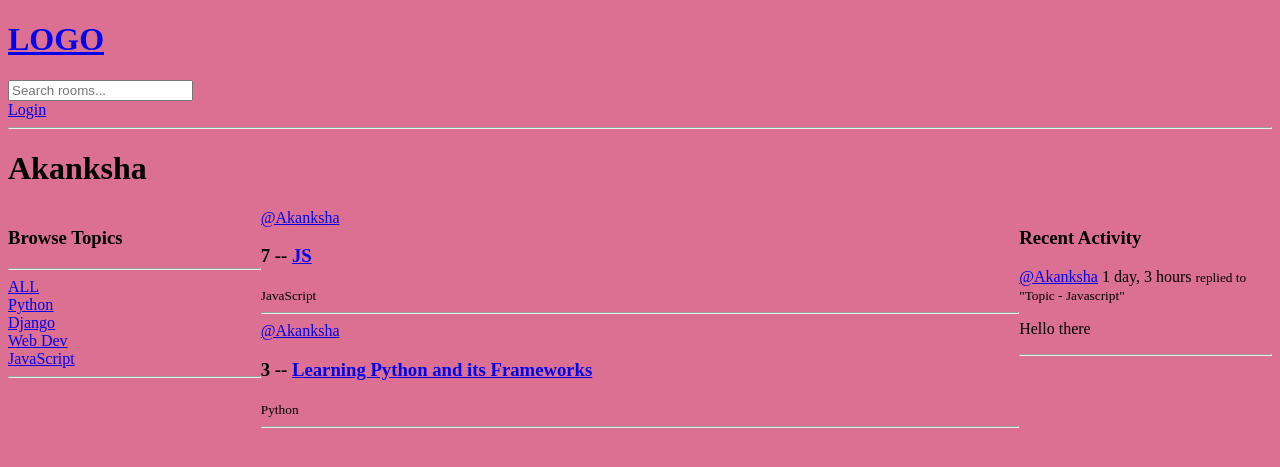
After one commit to akankshaj3004/StudyBuddy, a Django app: page /profile/1/ in a window 1280 px wide. The commit adds this page. Shown: the top 467 px of the page. Run offline with Django 4.2, Linux system fonts and the light colour scheme; data comes from the database, SQL or seed files in the repository.

Commit message:
User Profile

```diff
--- a/studybud/base/templates/base/activity_component.html
+++ b/studybud/base/templates/base/activity_component.html
@@ -1,7 +1,7 @@
 <h3>Recent Activity</h3>
     {% for message in room_messages %}
         <div>
-            <small>@{{message.user}} {{message.created|timesince}}</small>
+            <a href="{% url 'user-profile' message.user.id %}">@{{message.user}}</a> {{message.created|timesince}}
             <small>replied to "{{message.room}}"</small>
             <p>{{message}}</p>
             {% if request.user == message.user %}
--- a/studybud/base/templates/base/feed_component.html
+++ b/studybud/base/templates/base/feed_component.html
@@ -4,7 +4,7 @@
         <a href="{% url 'update-room' room.id %}">EDIT ROOM </a>
         <a href="{% url 'delete-room' room.id %}">DELETE ROOM </a>
         {% endif %}
-        <span>@{{room.host.username}}</span>
+        <a href="{% url 'user-profile' room.host.id %}">@{{room.host.username}}</a>
         <h3>
             {{room.id}} -- <a href="{% url 'room' room.id %}">{{room.name}}</a>
         </h3>
--- a/studybud/base/templates/base/home.html
+++ b/studybud/base/templates/base/home.html
@@ -10,6 +10,7 @@
 <div class="home-container">
     <div>
        {% include 'base/topics_component.html' %}
+    </div>
     <div>
         <h5>{{room_count}} Rooms Available</h5>
         <a href="{% url 'create-room' %}"> CREATE ROOM</a>
--- /dev/null
+++ b/studybud/base/templates/base/profile.html
@@ -0,0 +1,24 @@
+{% extends 'main.html' %}
+
+{% block content %}
+    <h1>
+        {{user.username}}
+    </h1>
+    <style>
+        .profile-container{
+            display: grid;
+            grid-template-columns: 1fr 3fr 1fr;
+        }
+    </style>
+    <div class="profile-container">
+        <div>
+            {% include 'base/topics_component.html' %}
+        </div>
+        <div>
+            {% include 'base/feed_component.html' %}
+        </div>
+        <div>
+            {% include 'base/activity_component.html' %}
+        </div>
+    </div>
+{% endblock content %}
--- a/studybud/base/templates/base/topics_component.html
+++ b/studybud/base/templates/base/topics_component.html
@@ -9,4 +9,3 @@
 </div>
 {% endfor %}
 <hr />
-</div>
--- a/studybud/base/urls.py
+++ b/studybud/base/urls.py
@@ -7,6 +7,7 @@ urlpatterns = [
     path("register/", views.registerUser, name="register"),
     path("logout/", views.logoutUser, name="logout"),
     path("room/<str:pk>/", views.room, name="room"),
+    path("profile/<str:pk>/", views.userProfile, name="user-profile"),
     path("create-room", views.createRoom, name="create-room"),
     path("update-room/<str:pk>/", views.updateRoom, name="update-room"),
     path("delete-room/<str:pk>/", views.deleteRoom, name="delete-room"),
--- a/studybud/base/views.py
+++ b/studybud/base/views.py
@@ -96,6 +96,14 @@ def room(request, pk):
     context = {"room": room, "room_messages":room_messages,"participants":participants}
     return render(request, "base/room.html", context)
 
+def userProfile(request,pk):
+    user =User.objects.get(id =pk)
+    rooms = user.room_set.all()
+    room_messages = user.message_set.all()
+    topics = Topic.objects.all()
+    context= {'user':user, "rooms":rooms, "room_messages":room_messages, "topics": topics}
+    return render(request,"base/profile.html",context)
+
 @login_required(login_url="login")
 def createRoom(request):
     form = RoomForm()
--- /dev/null
+++ b/studybud/static/styles/main.css
@@ -0,0 +1,3 @@
+body{
+    background-color: palevioletred;
+}
--- a/studybud/studybud/settings.py
+++ b/studybud/studybud/settings.py
@@ -119,7 +119,13 @@ USE_TZ = True
 # https://docs.djangoproject.com/en/4.2/howto/static-files/
 
 STATIC_URL = 'static/'
+# STATICFILES_DIRS = [
+#     BASE_DIR / 'static'
+# ]
 
+STATICFILES_DIRS = [
+    BASE_DIR/'static'
+]
 # Default primary key field type
 # https://docs.djangoproject.com/en/4.2/ref/settings/#default-auto-field
 
--- a/studybud/templates/main.html
+++ b/studybud/templates/main.html
@@ -1,9 +1,11 @@
 <!DOCTYPE html>
+{% load static %}
 <html lang="en">
 
 <head>
     <meta charset="UTF-8">
     <meta name="viewport" content="width=device-width, initial-scale=1.0">
+    <link rel="stylesheet" href="{% static 'styles/main.css' %}">
     <title>STUDYBUD</title>
 </head>
 
```
